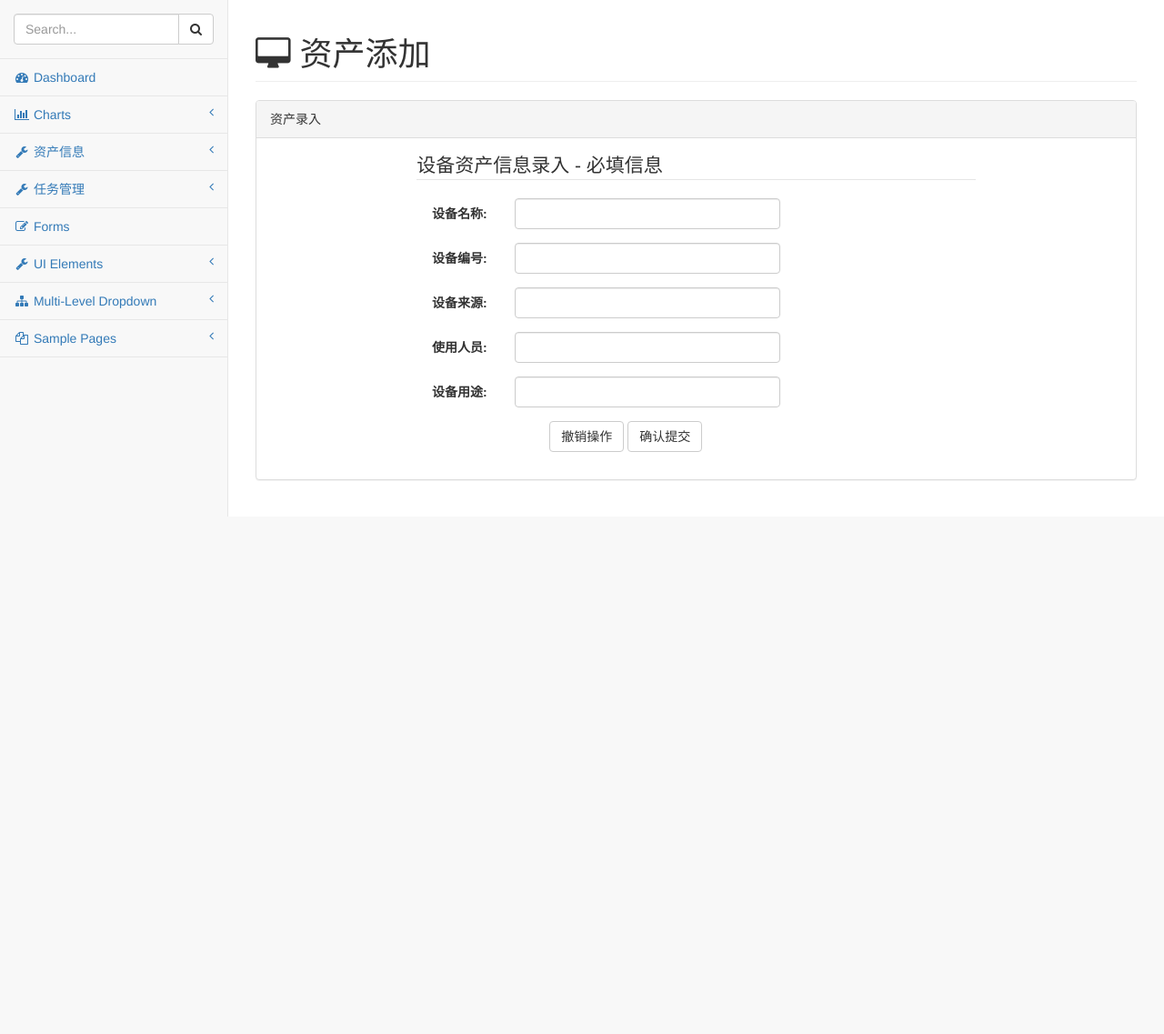
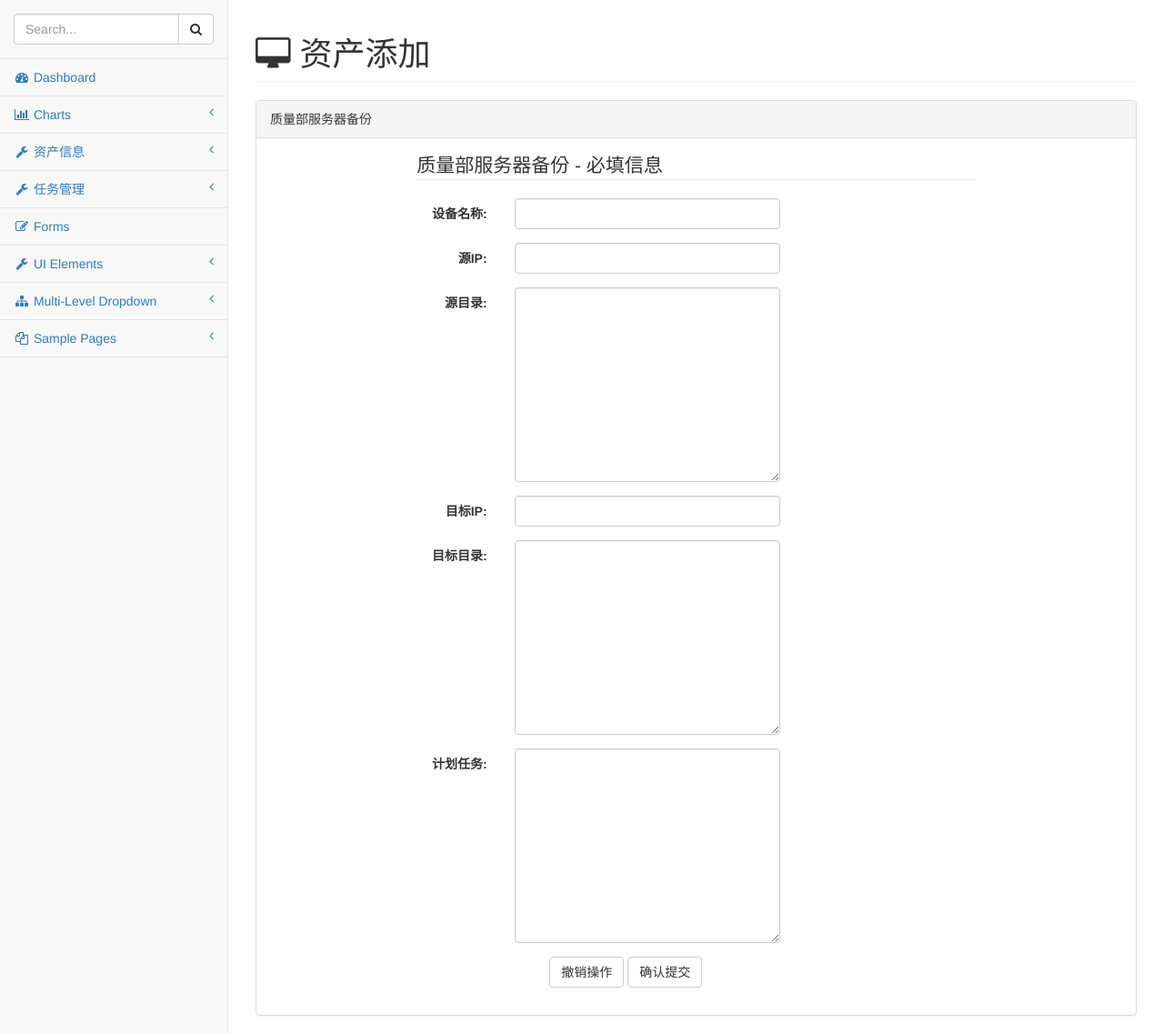
Before and after one commit to Min-200/shield, a Django app: page /asset_add in a window 1280 px wide. Shown: the part 51-1188 px from the top of the page at 91% size. Before the commit the page ends 619 px from the top, so only its background shows below. Run offline with Django 3.2, Linux system fonts and the light colour scheme; some libraries are stand-ins or nearby versions.

Commit message:
改为备份信息

```diff
--- a/asset/admin.py
+++ b/asset/admin.py
@@ -5,7 +5,7 @@ from django.contrib import admin
 
 from .models import Asset
 
-class Example(admin.ModelAdmin):
-	list_display = ('created_time','asset_name','asset_number','asset_source','asset_people','asset_application')
+#class Example(admin.ModelAdmin):
+#	list_display = ('created_time','asset_name','asset_number','asset_source','asset_people','asset_application')
 
-admin.site.register(Asset, Example)
+#admin.site.register(Asset, Example)
--- a/asset/forms.py
+++ b/asset/forms.py
@@ -1,8 +1,9 @@
 #coding=utf-8
 from django import forms
 class Assetadd(forms.Form):
-    asset_name   = forms.CharField(label="设备名称", max_length=20,widget=forms.TextInput(attrs={'class':'form-control'}))
-    asset_number = forms.CharField(label="设备编号", max_length=20,widget=forms.TextInput(attrs={'class':'form-control'}))
-    asset_source = forms.CharField(label="设备来源", max_length=20,widget=forms.TextInput(attrs={'class':'form-control'}))
-    asset_people = forms.CharField(label="使用人员", max_length=50,widget=forms.TextInput(attrs={'class':'form-control'}))
-    asset_application =  forms.CharField(label="设备用途", max_length=500,widget=forms.TextInput(attrs={'class':'form-control'}))
+    asset_name   = forms.CharField(label="名称", max_length=10,widget=forms.TextInput(attrs={'class':'form-control'}))
+    asset_sou_ip = forms.CharField(label="源IP", max_length=20,widget=forms.TextInput(attrs={'class':'form-control'}))
+    asset_sou_dir = forms.CharField(label="源目录", max_length=200,widget=forms.Textarea(attrs={'class':'form-control'}))
+    asset_des_ip = forms.CharField(label="目标IP", max_length=100,widget=forms.TextInput(attrs={'class':'form-control'}))
+    asset_des_dir =  forms.CharField(label="目标目录", max_length=200,widget=forms.Textarea(attrs={'class':'form-control'}))
+    asset_cron =  forms.CharField(label="计划任务", max_length=500,widget=forms.Textarea(attrs={'class':'form-control'}))
--- a/asset/views.py
+++ b/asset/views.py
@@ -6,7 +6,6 @@ from .models import Asset
 import forms
 from .forms import Assetadd
 import models
-
 def index(request):
 	return render(request, 'index.html')
 def asset_list(request):
@@ -25,30 +24,32 @@ def morris(request):
 
 def asset_add(request):
 	if request.method == "POST":
-		form = forms.Assetadd(request.POST)
-        	message = "请检查填写的内容！"
-        	if form.is_valid():
-            		asset_name = form.cleaned_data['asset_name']
-            		asset_number = form.cleaned_data['asset_number']
-            		asset_source = form.cleaned_data['asset_source']
-            		asset_people = form.cleaned_data['asset_people']
-            		asset_application = form.cleaned_data['asset_application']
-            		try:
-				print asset_name,asset_number,asset_source,asset_people,asset_application
-                		new = models.Asset.objects.create()
-				new.asset_name = asset_name
-				new.asset_number = asset_number
-				new.asset_source = asset_source
-				new.asset_people = asset_people
-				new.asset_application = asset_application
-				new.save()
-				return redirect('asset_list.html')
-            		except:
-                		message = "填写错误！"
-				return redirect('asset/asset_add.html')
+			form = forms.Assetadd(request.POST)
+			message = "请检查填写的内容！"
+			if form.is_valid():
+					asset_name = form.cleaned_data['asset_name']
+					asset_sou_ip = form.cleaned_data['asset_sou_ip']
+					asset_sou_dir = form.cleaned_data['asset_sou_dir']
+					asset_des_ip = form.cleaned_data['asset_des_ip']
+					asset_des_dir = form.cleaned_data['asset_des_dir']
+					asset_cron    = form.cleaned_data['asset_cron']
+			try:
+				#print asset_name,asset_number,asset_source,asset_people,asset_application
+					new = models.Asset.objects.create()
+					new.asset_name = asset_name
+					new.asset_sou_ip = asset_sou_ip
+					new.asset_sou_dir = asset_sou_dir
+					new.asset_des_ip = asset_des_ip
+					new.asset_des_dir = asset_des_dir
+					new.asset_cron = asset_cron
+					new.save()
+					return redirect('asset_list.html')
+			except:
+					message = ""
+					return redirect('asset/asset_add.html')
 
-   	form = forms.Assetadd()
-        return render(request, 'asset/asset_add.html', {'form' : form })
+	form = forms.Assetadd()
+	return render(request, 'asset/asset_add.html', {'form' : form })
 
 def asset_mod(request,pk):
         asset = Asset.objects.get(pk=pk)
--- a/templates/asset/asset_add.html
+++ b/templates/asset/asset_add.html
@@ -13,7 +13,7 @@
         <div class="col-lg-12">
             <div class="panel panel-default">
                 <div class="panel-heading">
-                   	 资产录入
+                   	 质量部服务器备份
                 </div>
                 <div class="panel-body">
                     <div class="row">
@@ -21,7 +21,7 @@
                    		</div>
                         <div class="col-lg-8">
 			<fieldset>
-			<legend>设备资产信息录入 - 必填信息</legend>
+			<legend>质量部服务器备份 - 必填信息</legend>
 				 {% if message %}
                   			<div class="alert alert-warning">{{ message }}</div>
 {% endif %}
@@ -38,32 +38,39 @@
 				</div>
 
 				<div class="form-group">
-      					<label class= "col-sm-2 control-label" for="{{ form.asset_number.id_for_label }}">设备编号:</label>
+      					<label class= "col-sm-2 control-label" for="{{ form.asset_sou_ip.id_for_label }}">源IP:</label>
     					<div class="col-sm-6">
-      						{{ form.asset_number }}
-      						{{ form.asset_number.errors }}
+      						{{ form.asset_sou_ip }}
+      						{{ form.asset_sou_ip.errors }}
     					</div>
 
 				</div>
   	   			<div class="form-group">
-      					<label class= "col-sm-2 control-label" for="{{ form.asset_source.id_for_label }}">设备来源:</label>
+      					<label class= "col-sm-2 control-label" for="{{ form.asset_sou_dir.id_for_label }}">源目录:</label>
     					<div class="col-sm-6">
-      						{{ form.asset_source }}
-      						{{ form.asset_source.errors }}
+      						{{ form.asset_sou_dir }}
+      						{{ form.asset_sou_dir.errors }}
     					</div>
 				</div>
   	   			<div class="form-group">
-      					<label class= "col-sm-2 control-label" for="{{ form.asset_people.id_for_label }}">使用人员:</label>
+      					<label class= "col-sm-2 control-label" for="{{ form.asset_des_ip.id_for_label }}">目标IP:</label>
     					<div class="col-sm-6">
-      						{{ form.asset_people }}
-      						{{ form.asset_people.errors }}
+      						{{ form.asset_des_ip }}
+      						{{ form.asset_des_ip.errors }}
     					</div>
 				</div>
   	   			<div class="form-group">
-      					<label class= "col-sm-2 control-label" for="{{ form.asset_application.id_for_label }}">设备用途:</label>
+      					<label class= "col-sm-2 control-label" for="{{ form.asset_des_dir.id_for_label }}">目标目录:</label>
     					<div class="col-sm-6">
-      						{{ form.asset_application }}
-      						{{ form.asset_application.errors }}
+      						{{ form.asset_des_dir }}
+      						{{ form.asset_des_dir.errors }}
+    					</div>
+				</div>
+                <div class="form-group">
+      					<label class= "col-sm-2 control-label" for="{{ form.asset_cron.id_for_label }}">计划任务:</label>
+    					<div class="col-sm-6">
+      						{{ form.asset_cron }}
+      						{{ form.asset_cron.errors }}
     					</div>
 				</div>
 
```
Also changed, not shown: asset/models.py (+7 -6 lines), templates/asset/asset_list.html (+13 -15 lines).
